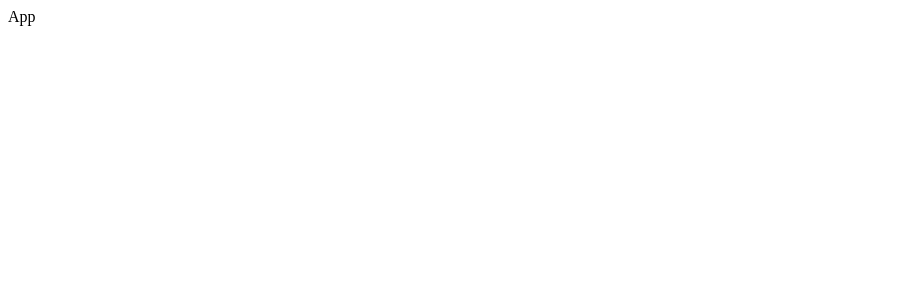
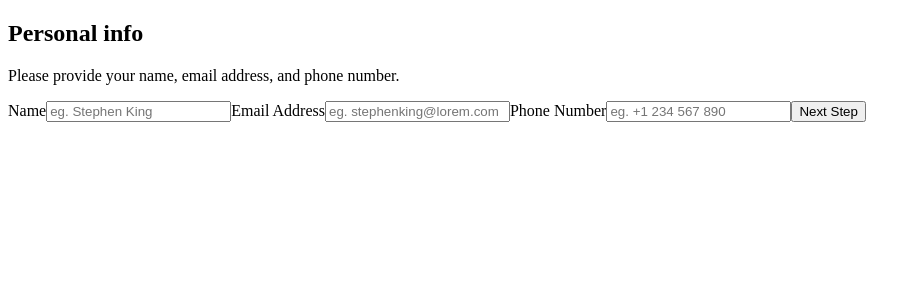
Before and after one commit to yash-sahane/Mini-Projects, a React (Vite) app in the folder multi-step-validation/: page / in a window 1280 px wide. Shown: the top 300 px of the page, without its empty margins (0-921 px from the left). Built offline with nearby package versions, Linux system fonts and the light colour scheme.

Commit message:
step_1 and step_2

```diff
--- a/multi-step-validation/src/App.jsx
+++ b/multi-step-validation/src/App.jsx
@@ -1,8 +1,46 @@
-import React from 'react'
+import React, { useState } from 'react'
+import { Step1, Step2, Step3, Step4 } from './components/index'
+import plans from './utils/plans';
 
 const App = () => {
+  const [step, setStep] = useState(0);
+  const [formData, setFormData] = useState({
+    name: "",
+    email: "",
+    phone: "",
+    plan: "",
+    duration: "",
+    addOn: [],
+    total: 0
+  })
+  const [errors, setErrors] = useState({});
+
+  const nextStepHandler = () => {
+    setStep(prevStep => prevStep += 1);
+  }
+
+  const prevStepHandler = () => {
+    setStep(prevStep => prevStep -= 1);
+  }
+
+  const changeHandler = (e) => {
+    const { name, value } = e.target;
+    setFormData(prevData => ({ ...prevData, [name]: value }));
+  }
+
+  const stepContent = [
+    { id: 1, name: 'STEP 1', title: 'YOUR INFO', component: <Step1 nextStepHandler={nextStepHandler} changeHandler={changeHandler} setErrors={setErrors} errors={errors} formData={formData} /> },
+    { id: 2, name: 'STEP 2', title: 'SELECT PLAN', component: <Step2 nextStepHandler={nextStepHandler} prevStepHandler={prevStepHandler} formData={formData} setFormData={setFormData} /> },
+    { id: 3, name: 'STEP 3', title: 'ADD-ONS', component: <Step3 nextStepHandler={nextStepHandler} prevStepHandler={prevStepHandler} /> },
+    { id: 4, name: 'STEP 4', title: 'SUMMARY', component: <Step4 nextStepHandler={nextStepHandler} prevStepHandler={prevStepHandler} /> },
+  ]
+
   return (
-    <div>App</div>
+    <>
+      <div>
+        {stepContent[step].component}
+      </div>
+    </>
   )
 }
 
--- /dev/null
+++ b/multi-step-validation/src/components/AddOn.jsx
@@ -0,0 +1,17 @@
+import React from 'react'
+
+const AddOn = ({ add_on }) => {
+    const { id, title, desc, amount } = add_on;
+
+    return (
+        <div>
+            <input type="checkbox" name={title} />
+            <div>
+                <p>{title}</p>
+                <p>{desc}</p>
+            </div>
+        </div>
+    )
+}
+
+export default AddOn
--- /dev/null
+++ b/multi-step-validation/src/components/Plan.jsx
@@ -0,0 +1,25 @@
+import React from 'react';
+import './plan.css';
+
+const Plan = ({ plan, planDetails, setPlanDetails }) => {
+    const { isYearlyBilling, amount } = planDetails;
+    const { id, name, icon } = plan;
+
+    const handlePlanClick = () => {
+        setPlanDetails((prevDetails) => ({
+            ...prevDetails,
+            plan: name,
+            amount: plan.amount,
+        }));
+    };
+
+    return (
+        <div className={`${planDetails.plan === name ? 'active' : 'plan-div'}`} onClick={handlePlanClick}>
+            <img src={icon} alt='' />
+            <p>{name}</p>
+            {isYearlyBilling ? <span>${plan.amount * 10}/yr</span> : <span>${plan.amount}/mo</span>}
+        </div>
+    );
+};
+
+export default Plan;
--- /dev/null
+++ b/multi-step-validation/src/components/Step1.jsx
@@ -0,0 +1,50 @@
+import React from 'react'
+
+const Step1 = ({ step, setStep, nextStepHandler, changeHandler, errors, setErrors, formData }) => {
+
+    const validateStep = (e) => {
+        e.preventDefault();
+        const { name, email, phone } = formData;
+        const stepErrors = {};
+        if (!name.trim()) {
+            stepErrors.name = 'Name is required';
+        }
+        if (!email.trim()) {
+            stepErrors.email = 'Email is required';
+        } else if (!/\S+@\S+\.\S+/.test(formData.email)) {
+            stepErrors.email = 'Invalid email';
+        }
+        if (!phone.trim()) {
+            stepErrors.phone = 'Phone Number is required';
+        } else if (!/^(\d{3})[- ]?(\d{3})[- ]?(\d{4})$/.test(phone)) {
+            stepErrors.phone = 'Invalid phone number';
+        }
+        if (Object.keys(stepErrors).length > 0) {
+            setErrors(stepErrors);
+            return;
+        }
+        console.log(formData);
+        nextStepHandler();
+    }
+
+    return (
+        <div className="step1-div">
+            <h2>Personal info</h2>
+            <p>Please provide your name, email address, and phone number.</p>
+            <form onSubmit={validateStep}>
+                <label htmlFor="name">Name</label>
+                <input type="text" name='name' placeholder='eg. Stephen King' onChange={changeHandler} />
+                {errors.name && <p>{errors.name}</p>}
+                <label htmlFor="email">Email Address</label>
+                <input type="text" name="email" placeholder='eg. stephenking@lorem.com' onChange={changeHandler} />
+                {errors.email && <p>{errors.email}</p>}
+                <label htmlFor="phone">Phone Number</label>
+                <input type="number" name="phone" placeholder='eg. +1 234 567 890' onChange={changeHandler} />
+                {errors.phone && <p>{errors.phone}</p>}
+                <button type='submit'>Next Step</button>
+            </form>
+        </div>
+    )
+}
+
+export default Step1
--- /dev/null
+++ b/multi-step-validation/src/components/Step2.jsx
@@ -0,0 +1,54 @@
+import React, { useState } from 'react'
+import Plan from './Plan'
+import plans from '../utils/plans'
+
+const Step2 = ({ prevStepHandler, nextStepHandler, formData, setFormData }) => {
+    const [planDetails, setPlanDetails] = useState({
+        plan: plans[0].name,
+        isYearlyBilling: false,
+        amount: plans[0].amount
+    })
+
+    const { plan, isYearlyBilling, amount } = planDetails;
+
+    const handleToggleChange = () => {
+        !isYearlyBilling && setPlanDetails(prevDetails => ({ ...prevDetails, amount: amount * 10 }));
+        isYearlyBilling && setPlanDetails(prevDetails => ({ ...prevDetails, amount: amount / 10 }));
+        setPlanDetails(prevDetails => ({ ...prevDetails, isYearlyBilling: !isYearlyBilling }))
+    }
+
+    const planHandler = () => {
+        const total = formData.total + amount;
+        setFormData(prevData => ({ ...prevData, plan: plan, total: total, duration: isYearlyBilling ? 'Yearly' : 'Monthly' }));
+    }
+
+    return (
+        <div>
+            <h2>Select your plan</h2>
+            <p>You have the option of monthly or yearly billing.</p>
+            <div className="plan-section">
+                {plans.map((plan) => {
+                    return <Plan plan={plan} key={plan.id} planDetails={planDetails} setPlanDetails={setPlanDetails} />
+                })}
+            </div>
+            <div className="toggle-container">
+                <span className="toggle-label">Monthly</span>
+                <label className="switch">
+                    <input
+                        type="checkbox"
+                        checked={planDetails.isYearlyBilling}
+                        onChange={handleToggleChange}
+                    />
+                    <span className="slider"></span>
+                </label>
+                <span className="toggle-label">Yearly</span>
+            </div>
+            <div>
+                <button onClick={prevStepHandler}>Go Back</button>
+                <button onClick={planHandler}>Next Step</button>
+            </div>
+        </div>
+    )
+}
+
+export default Step2
--- /dev/null
+++ b/multi-step-validation/src/components/Step3.jsx
@@ -0,0 +1,29 @@
+import React from 'react'
+import AddOn from './AddOn'
+
+const Step3 = ({ prevStepHandler, nextStepHandler }) => {
+    const add_ons = [
+        { id: 0, title: 'Online service', desc: 'Access to multiplayer games', amount: 1 },
+        { id: 1, title: 'Large storage', desc: 'Extra 1TB of cloud save', amount: 2 },
+        { id: 2, title: 'Customizable Profile', desc: 'Custom theme on your profile', amount: 2 }
+
+    ]
+
+    return (
+        <div>
+            <h2>Pick add-ons</h2>
+            <p>Add-ons help enhance your gaming experience.</p>
+            <div>
+                {add_ons.map(add_on => {
+                    return <AddOn add_on={add_on} key={add_on.id} />
+                })}
+            </div>
+            <div>
+                <button onClick={prevStepHandler}>Go Back</button>
+                <button onClick={nextStepHandler}>Next Step</button>
+            </div>
+        </div>
+    )
+}
+
+export default Step3
--- /dev/null
+++ b/multi-step-validation/src/components/Step4.jsx
@@ -0,0 +1,16 @@
+import React from 'react'
+
+const Step4 = ({ prevStepHandler, nextStepHandler }) => {
+    return (
+        <div>
+            <h2>Finishing up</h2>
+            <p>Double-check everything looks OK before confirming.</p>
+            <div>
+                <button onClick={prevStepHandler}>Go Back</button>
+                <button onClick={nextStepHandler}>Next Step</button>
+            </div>
+        </div>
+    )
+}
+
+export default Step4
--- /dev/null
+++ b/multi-step-validation/src/components/index.js
@@ -0,0 +1,6 @@
+import Step1 from "./Step1";
+import Step2 from "./Step2";
+import Step3 from "./Step3";
+import Step4 from "./Step4";
+
+export { Step1, Step2, Step3, Step4 }
--- /dev/null
+++ b/multi-step-validation/src/components/plan.css
@@ -0,0 +1,5 @@
+.plan-div{
+    border: 1px solid black;
+    width: 100px;
+    margin: 10px;
+}
--- /dev/null
+++ b/multi-step-validation/src/utils/plans.js
@@ -0,0 +1,7 @@
+const plans = [
+        { id: 0, name: 'Arcade', amount: 9, icon: '../../src/assets/images/icon-arcade.svg' },
+        { id: 1, name: 'Advanced', amount: 12, icon: '../../src/assets/images/icon-advanced.svg' },
+        { id: 2, name: 'Pro', amount: 15, icon: '../../src/assets/images/icon-pro.svg' }
+]
+
+export default plans;
```
